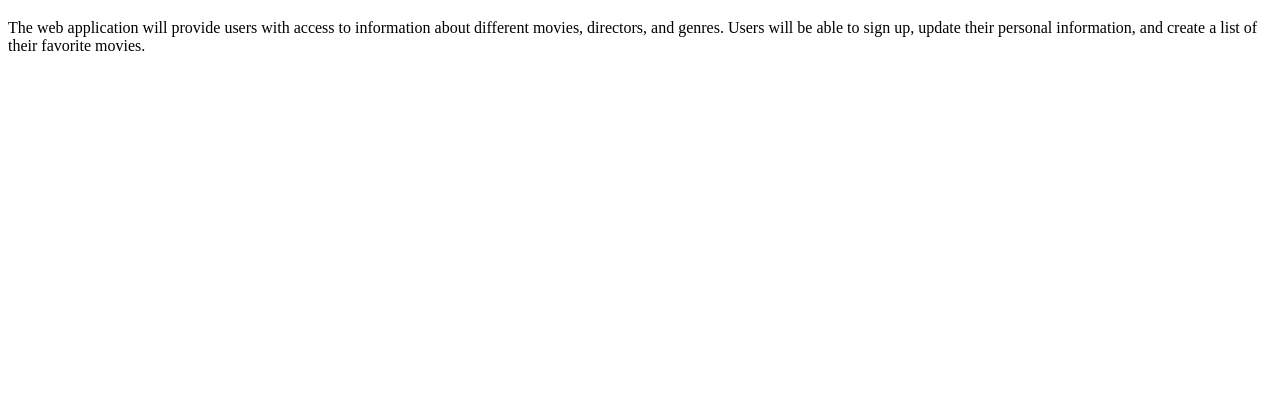
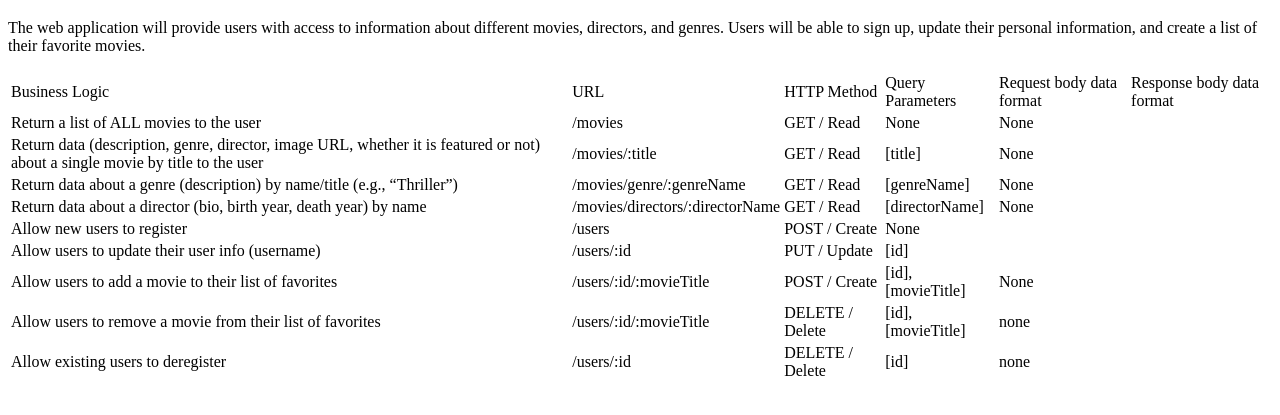
Before and after one commit to thisjunghyewon/movie_api, a website: page public/documentation.html in a window 1280 px wide. Shown: the part 61-476 px from the top of the page. Drawn offline with Linux system fonts and the light colour scheme.

Commit message:
Add
Table of URL endpoints

```diff
--- a/public/documentation.html
+++ b/public/documentation.html
@@ -14,5 +14,92 @@
         movies, directors, and genres. Users will be able to sign up, update their
         personal information, and create a list of their favorite movies.</p>
 </body>
+<table>
+    <thead>
+        <tr>
+            <td>Business Logic</td>
+            <td>URL</td>
+            <td>HTTP Method</td>
+            <td>Query Parameters</td>
+            <td>Request body data format</td>
+            <td>Response body data format</td>
+        </tr>
+    </thead>
+    <tbody>
+        <tr>
+            <td>Return a list of ALL movies to the user</td>
+            <td>/movies</td>
+            <td>GET / Read</td>
+            <td>None</td>
+            <td>None</td>
+            <td></td>
+        </tr>
+        <tr>
+            <td>Return data (description, genre, director, image URL, whether it is featured or not) about a single
+                movie by title to the user</td>
+            <td>/movies/:title</td>
+            <td>GET / Read</td>
+            <td>[title]</td>
+            <td>None</td>
+            <td></td>
+        </tr>
+        <tr>
+            <td>Return data about a genre (description) by name/title (e.g., “Thriller”)</td>
+            <td>/movies/genre/:genreName</td>
+            <td>GET / Read</td>
+            <td>[genreName]</td>
+            <td>None</td>
+            <td></td>
+        </tr>
+        <tr>
+            <td>Return data about a director (bio, birth year, death year) by name</td>
+            <td>/movies/directors/:directorName</td>
+            <td>GET / Read</td>
+            <td>[directorName]</td>
+            <td>None</td>
+            <td></td>
+        </tr>
+        <tr>
+            <td>Allow new users to register</td>
+            <td>/users</td>
+            <td>POST / Create</td>
+            <td>None</td>
+            <td></td>
+            <td></td>
+        </tr>
+        <tr>
+            <td>Allow users to update their user info (username)</td>
+            <td>/users/:id</td>
+            <td>PUT / Update</td>
+            <td>[id]</td>
+            <td></td>
+            <td></td>
+        </tr>
+        <tr>
+            <td>Allow users to add a movie to their list of favorites</td>
+            <td>/users/:id/:movieTitle</td>
+            <td>POST / Create</td>
+            <td>[id], [movieTitle]</td>
+            <td>None</td>
+            <td></td>
+        </tr>
+        <tr>
+            <td>Allow users to remove a movie from their list of favorites</td>
+            <td>/users/:id/:movieTitle</td>
+            <td>DELETE / Delete</td>
+            <td>[id], [movieTitle]</td>
+            <td>none</td>
+            <td></td>
+        </tr>
+        <tr>
+            <td>Allow existing users to deregister</td>
+            <td>/users/:id</td>
+            <td>DELETE / Delete</td>
+            <td>[id]</td>
+            <td>none</td>
+            <td></td>
+        </tr>
+    </tbody>
+</table>
 
 </html>
```
